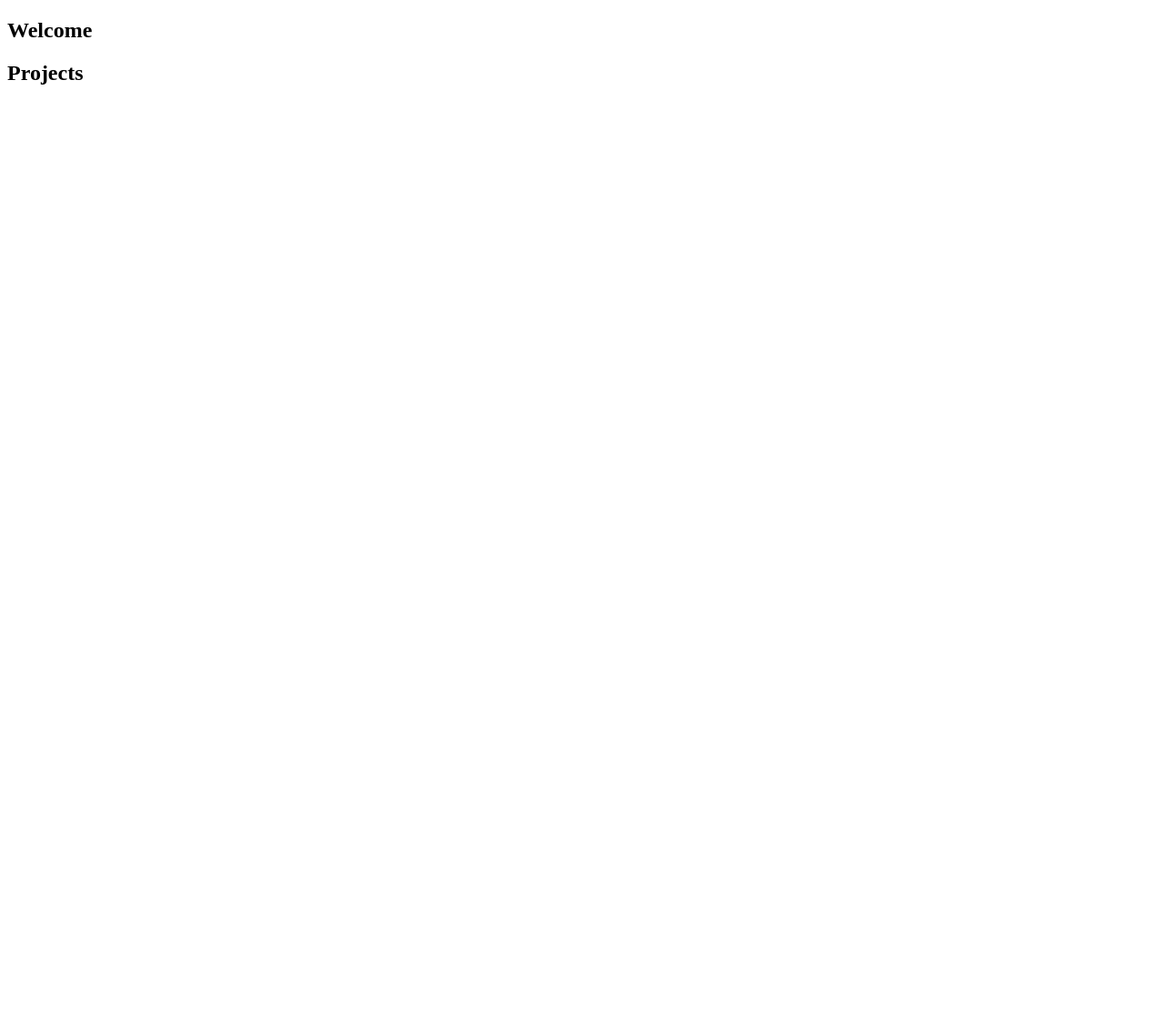
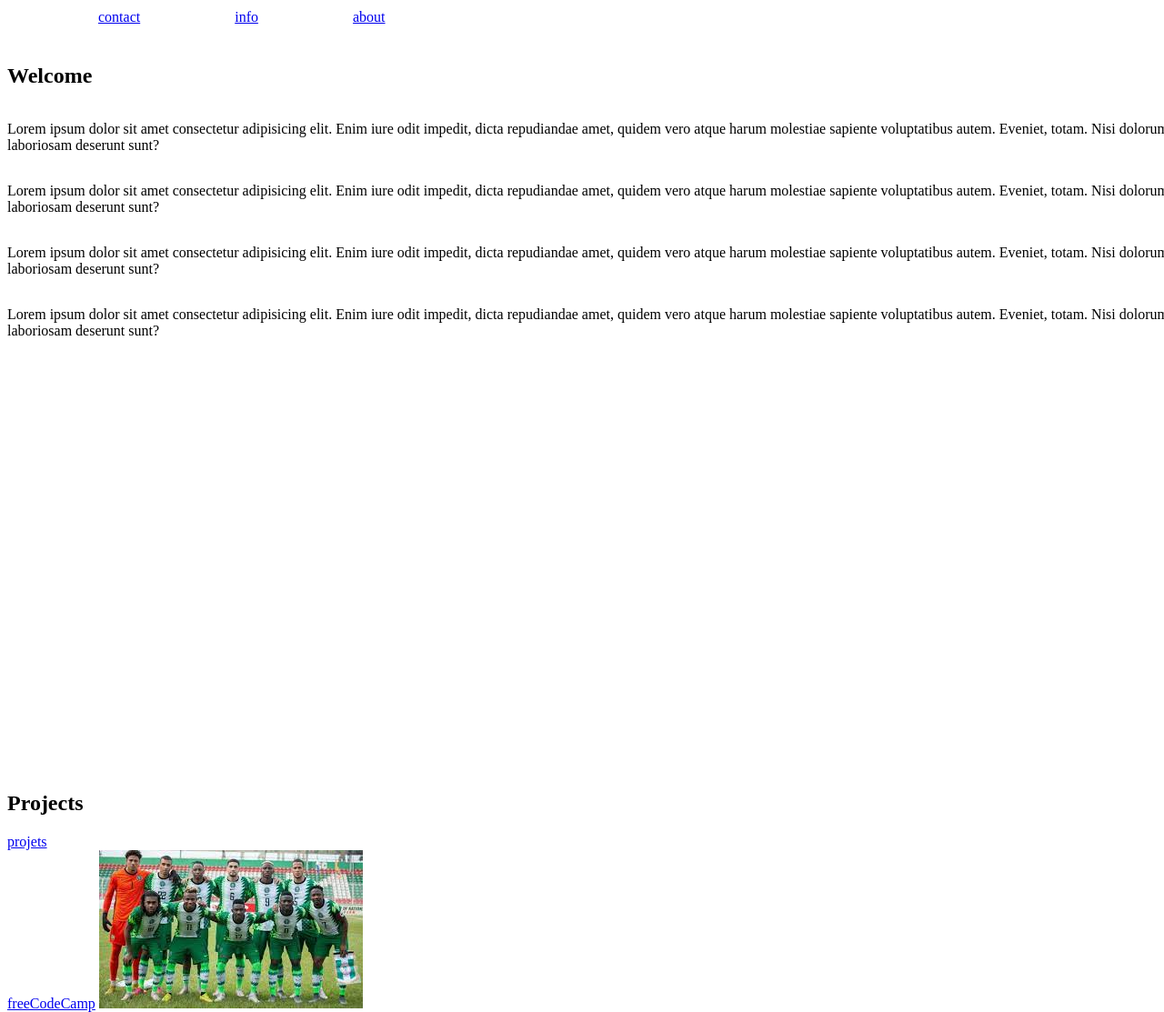
Before and after one commit to manq2010/ayoodele_mancoba, a plain HTML site: page index.html in a window 1280 px wide. Shown: the whole page at 91% size. Before the commit the page ends 800 px from the top, so only its background shows below. Drawn offline with Linux system fonts and the light colour scheme.

Commit message:
Project Solution

```diff
--- a/css/style.css
+++ b/css/style.css
@@ -0,0 +1,28 @@
+html, body{
+    width: 100%;
+    height: 100%;
+}
+
+navbar {
+    position:fixed;
+    top: 10px;
+    width: 100%;
+}
+
+#welcome-section {
+    margin-top: 50px;
+    height:100%;
+    display: flex;
+    flex-direction: column;
+}
+
+#navbar > a {
+margin-left:100px;
+
+}
+
+@media only screen and (height: 100%) {
+    #welcome-section  {
+      background-color: lightblue;
+    }
+  }
--- a/index.html
+++ b/index.html
@@ -22,16 +22,44 @@
 
     -->
 
+  <navbar id="navbar">
+
+    <a href="#">contact</a>
+    <a href="#">info</a>
+    <a href="#">about</a>
+
+  </navbar>
+
+
+
     <section id="welcome-section">
       <h1>Welcome</h1>
+      <p>Lorem ipsum dolor sit amet consectetur adipisicing elit. Enim iure odit impedit, dicta repudiandae amet, quidem vero atque harum molestiae sapiente voluptatibus autem. Eveniet, totam. Nisi dolorum laboriosam deserunt sunt?</p>
+      <p>Lorem ipsum dolor sit amet consectetur adipisicing elit. Enim iure odit impedit, dicta repudiandae amet, quidem vero atque harum molestiae sapiente voluptatibus autem. Eveniet, totam. Nisi dolorum laboriosam deserunt sunt?</p>
+      <p>Lorem ipsum dolor sit amet consectetur adipisicing elit. Enim iure odit impedit, dicta repudiandae amet, quidem vero atque harum molestiae sapiente voluptatibus autem. Eveniet, totam. Nisi dolorum laboriosam deserunt sunt?</p>
+      <p>Lorem ipsum dolor sit amet consectetur adipisicing elit. Enim iure odit impedit, dicta repudiandae amet, quidem vero atque harum molestiae sapiente voluptatibus autem. Eveniet, totam. Nisi dolorum laboriosam deserunt sunt?</p>
     </section>
+
    <section id="projects">
     <h2>Projects</h2>
-    <a href="#" class=""></a>
+    <a href="#">projets</a>
+    <div class="project-tile">
+   </div>
   </section>
-   <div class="project-tile">
 
-   </div>
+  <section>
+   <a href="https://www.freecodecamp.org/learn/responsive-web-design/responsive-web-design-projects/build-a-personal-portfolio-webpage" id="profile-link" target="_blank">freeCodeCamp</a>
+
+   <img src="img/niaja.jpeg" alt="">
+
+  </section>
+
+
+   <section>
+
+
+
+   </section>
 
 
     <script  src="js/index.js"></script>
```
Also changed, not shown: img/niaja.jpeg (added).
